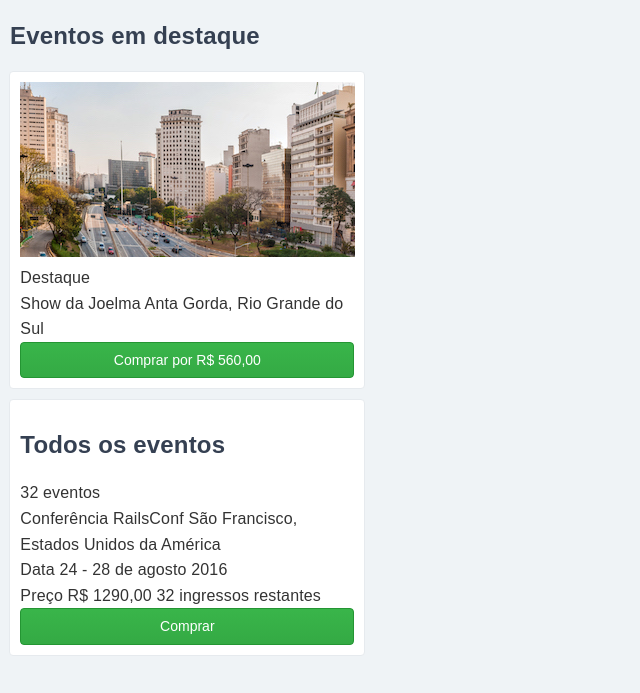
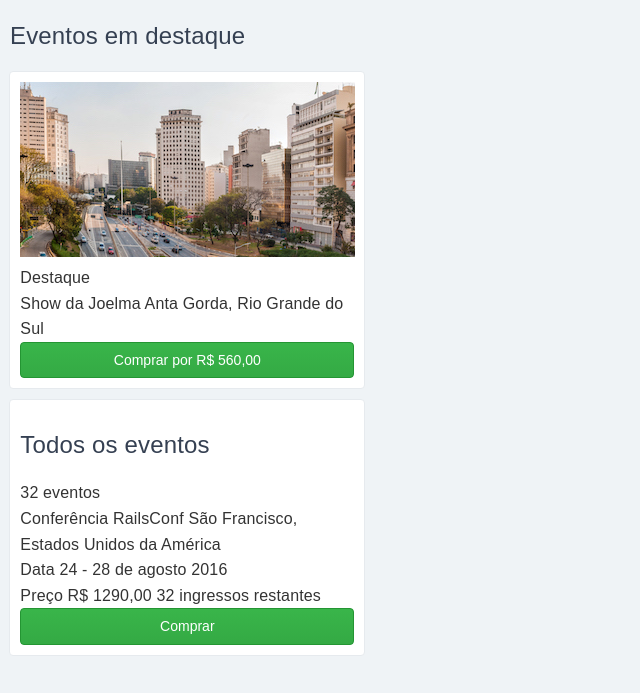
Before and after one commit to peagha/front-end, a plain HTML site: page index.html in a window 1280 px wide. Shown: the part 73-766 px from the top of the page, without its empty margins (0-640 px from the left). Drawn offline with nearby package versions, Linux system fonts and the light colour scheme; files that its build step writes are made by us from their sources.

Commit message:
Set h1 font-weight to normal.

```diff
--- a/scss/components/index.scss
+++ b/scss/components/index.scss
@@ -43,6 +43,8 @@ button {
 h1 {
   // TODO: should I use 'em' here?
   font-size: 24px;
+  // TODO: is it ok to change font-weight of headers?
+  font-weight: normal;
   // TODO: how do I add the font?
   // TODO: is sans-serif the best fallback configuration?
   font-family: SourceSansPro, sans-serif;
```
